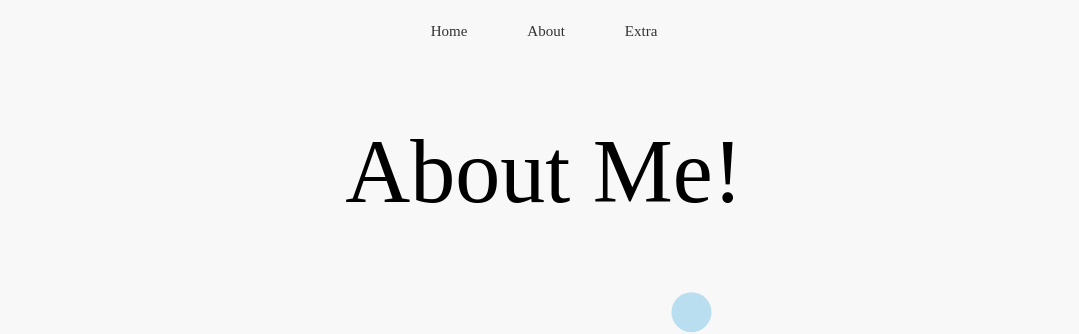
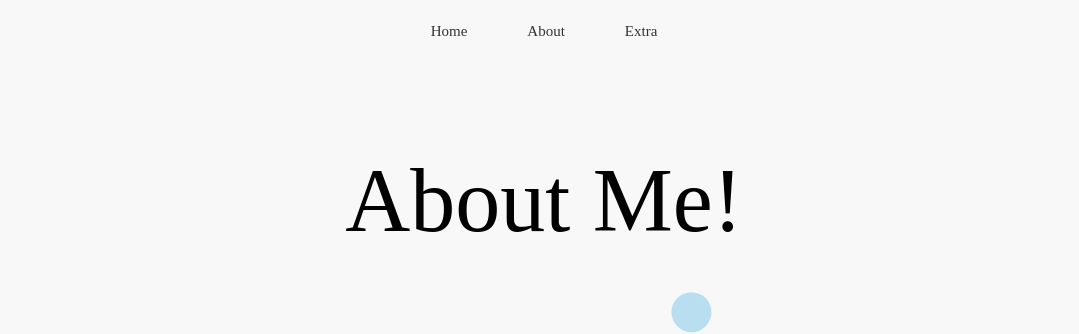
Before and after one commit to benlchang/portfolio, a React (Create React App) app: page /pages/About in a window 1280 px wide. Shown: the top 334 px of the page, without its empty margins (96-1175 px from the left). Built offline with nearby package versions, Linux system fonts and the light colour scheme; a web font is replaced by a local one.

Commit message:
5/7 - more minor updates
- lingering problems with the mini planet orbit
- still need to flesh out experience page, about blurbs, about pictures, contact hub parallax, project descriptions, frameworks, and mini planet orbit

```diff
--- a/src/components/MiniPlanet.tsx
+++ b/src/components/MiniPlanet.tsx
@@ -22,7 +22,7 @@ const MiniPlanet: React.FC<miniProps> = ({size, color, height, orbit}) => {
 
     const x = useTransform(angle, (ang) => a * Math.cos(ang));
     const y = useTransform(angle, (ang) => b * Math.sin(ang));
-    const zIndex = useTransform(angle, (ang) => Math.ceil(Math.cos(ang)) * 2 + 1)
+    const zIndex = useTransform(angle, (ang) => Math.ceil(Math.sin(ang)) * 2 + 1)
 
     const endHeight = height * window.innerHeight;
     return (
@@ -37,7 +37,7 @@ const MiniPlanet: React.FC<miniProps> = ({size, color, height, orbit}) => {
             backgroundColor: color,
             x: x,
             y: y,
-            zIndex: 5
+            zIndex: zIndex
             }}
             transition={{
             ease: 'linear',
--- a/src/pages/About.tsx
+++ b/src/pages/About.tsx
@@ -6,7 +6,9 @@ import MiniPlanet from '../components/MiniPlanet';
 export default function About() {
     return (
         <>
-            <div className='titleSection'>About Me!</div>
+            <div className='section small'>
+                <div className='aboutLogo'>About Me!</div>
+            </div>
             <MiniPlanet size={40} color='#b8def0' height={0.3} orbit={300}/>
             <div className='section'>
                 <div className='blurb first'>
--- a/src/pages/Home.tsx
+++ b/src/pages/Home.tsx
@@ -11,7 +11,7 @@ import ProjectCard from '../components/ProjectCard';
 export default function Home() {
     return (
         <div className='home-content'>
-            <div className='section'>
+            <div className='section large'>
                 <div className='name-logo'>Ben Chang</div>
                 <MiniPlanet size={50} color='#9987ff' height={0.5} orbit={500}/>
             </div>
--- a/src/styles/style.css
+++ b/src/styles/style.css
@@ -23,13 +23,21 @@
 }
 
 .section {
-  min-height: 100vh;
   display: flex;
   flex-wrap: wrap;
   justify-content: center;
   align-items: center;
   position: relative;
+}
+
+.section.large {
+  min-height: 100vh;
   padding: 2vh;
+}
+
+.section.small {
+  min-height: 20vh;
+  padding: 120px 0 0 0;
 }
 
 .section .name-logo {
@@ -120,11 +128,9 @@ a {
   color: #000000;
 }
 
-.titleSection {
+.aboutLogo {
   z-index: 2;
   text-align: center;
-  width: 100vw;
-  padding: 120px 0 0 0;
   font-size: 90px;
 }
 
@@ -145,7 +151,7 @@ a {
 
 .blurb img {
   height: auto;
-  width: 32vw;
+  width: 30vw;
   border-radius: 40px;
 }
 
@@ -179,7 +185,7 @@ a {
   left: 6%;
   height: 95vh;
   width: 30vw;
-  background-image: linear-gradient(150deg, #8876f4 70%, #33219f);
+  background-image: linear-gradient(150deg, #9985ff 40%, #33219f);
   border-radius: 50px;
   text-justify: center;
 }
@@ -199,13 +205,14 @@ a {
 
 .card {
   width: 320px;
-  height: 500px;
+  height: 430px;
   display: flex;
   flex-direction: column;
   align-items: center;
   margin: 50px 3%;
-  background-image: linear-gradient(150deg, #8876f4 70%, #33219f);
+  background-image: linear-gradient(10deg, #9985ff 40%, #33219f);
   border-radius: 30px;
+  box-shadow: 5px 5px 5px rgba(0, 0, 0, 0.6);
 }
 
 .card-image {
@@ -213,5 +220,5 @@ a {
 }
 
 .card-text {
-  margin: 20px;
+  margin: 15px;
 }/*# sourceMappingURL=style.css.map */
--- a/src/styles/style.scss
+++ b/src/styles/style.scss
@@ -12,14 +12,23 @@ $img-height: 700px;
 }
 
 .section{
-    min-height: 100vh;
     display: flex;
     flex-wrap: wrap;
     justify-content: center;
     align-items: center;
     position: relative;
+}
+
+.section.large {
+    min-height: 100vh;
     padding: 2vh;
 }
+
+.section.small {
+    min-height: 20vh;
+    padding: 120px 0 0 0;
+}
+
 
 //for the home page/text
 .section .name-logo{
@@ -118,12 +127,9 @@ a {
 }
 
 //for the About page
-
-.titleSection{
+.aboutLogo{
     z-index: 2;
     text-align: center;
-    width: 100vw;
-    padding: 120px 0 0 0;
     font-size: 90px;
 }
 
```
Also changed, not shown: 1 other file (tests, documents, lock files or other folders).
